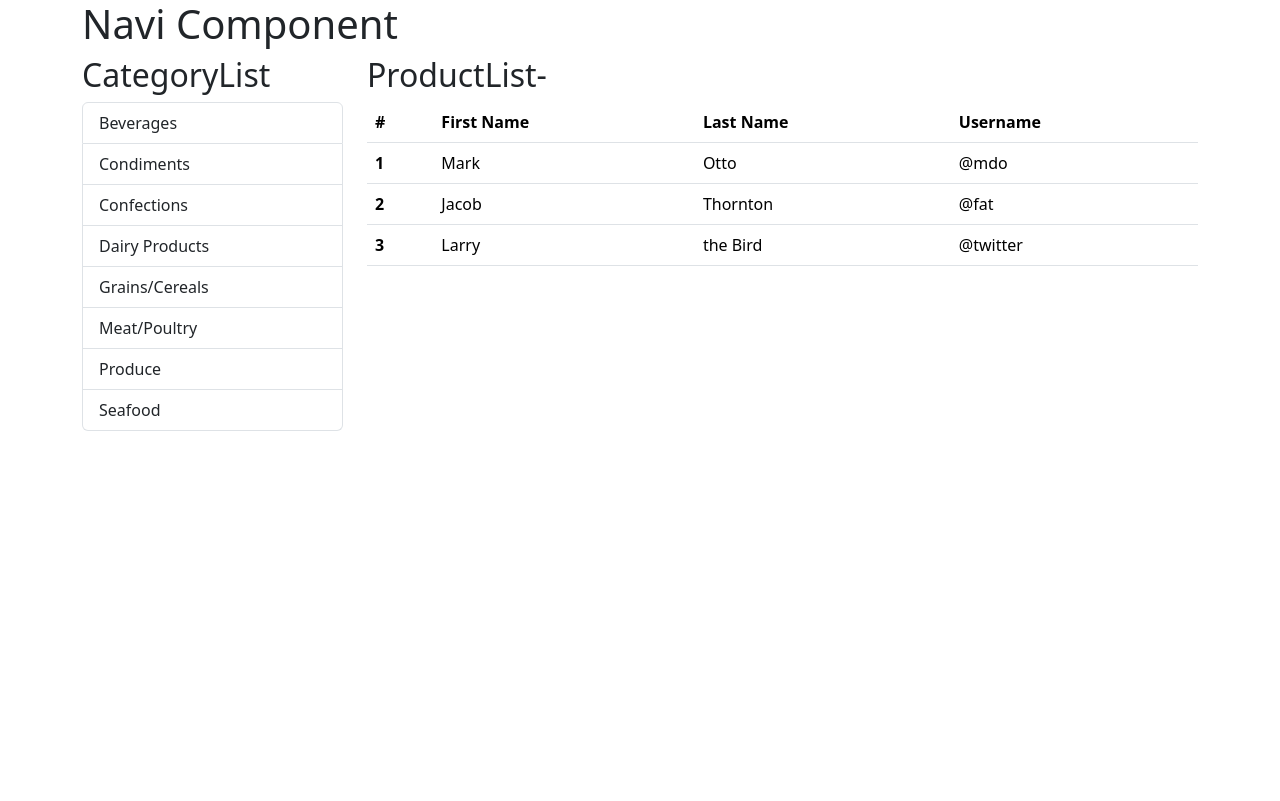
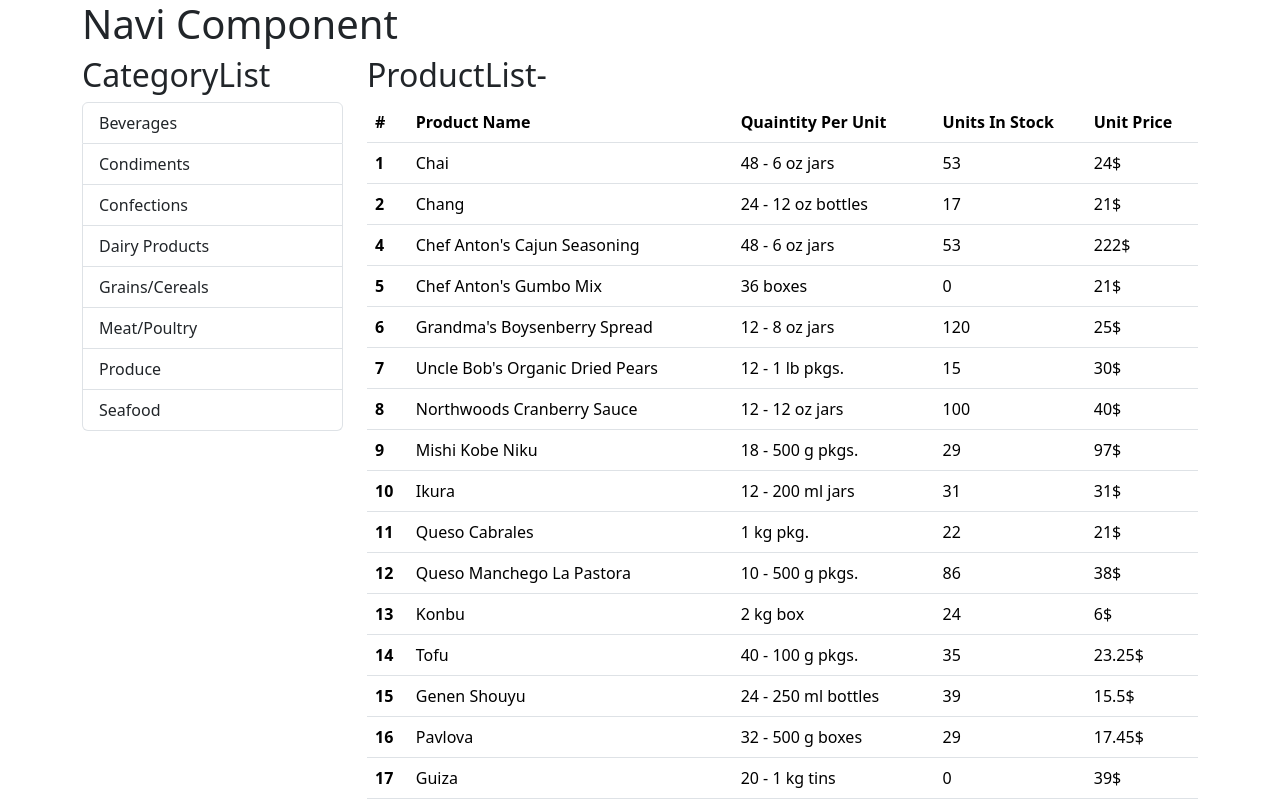
Before and after one commit to bobosii/react-practice, a React (Create React App) app: page / in a window 1280 px wide. Shown: the top 801 px of the page. Built offline with nearby package versions, Linux system fonts and the light colour scheme; data requests are answered from the project's data file; the HTML template or start-up script is replaced by a standard one.

Commit message:
get products from db

```diff
--- a/src/App.js
+++ b/src/App.js
@@ -5,10 +5,20 @@
 import ProductList from "./ProductList";
 
 export default class App extends Component {
-  state = { currentCategory: "" };
+  state = { currentCategory: "", products: [] };
+
+  componentDidMount() {
+    this.getProducts();
+  }
 
   changeCategory = (category) => {
     this.setState({ currentCategory: category.categoryName });
+  };
+
+  getProducts = () => {
+    fetch("http://localhost:3000/products")
+      .then((response) => response.json())
+      .then((data) => this.setState({ products: data }));
   };
 
   render() {
@@ -30,8 +40,10 @@
             </Col>
             <Col xs="9">
               <ProductList
-              currentCategory={this.state.currentCategory}
-              info={productInfo} />
+                products={this.state.products}
+                currentCategory={this.state.currentCategory}
+                info={productInfo}
+              />
             </Col>
           </Row>
         </Container>
--- a/src/ProductList.js
+++ b/src/ProductList.js
@@ -12,30 +12,22 @@
           <thead>
             <tr>
               <th>#</th>
-              <th>First Name</th>
-              <th>Last Name</th>
-              <th>Username</th>
+              <th>Product Name</th>
+              <th>Quaintity Per Unit</th>
+              <th>Units In Stock</th>
+              <th>Unit Price</th>
             </tr>
           </thead>
           <tbody>
-            <tr>
-              <th scope="row">1</th>
-              <td>Mark</td>
-              <td>Otto</td>
-              <td>@mdo</td>
-            </tr>
-            <tr>
-              <th scope="row">2</th>
-              <td>Jacob</td>
-              <td>Thornton</td>
-              <td>@fat</td>
-            </tr>
-            <tr>
-              <th scope="row">3</th>
-              <td>Larry</td>
-              <td>the Bird</td>
-              <td>@twitter</td>
-            </tr>
+            {this.props.products.map((product) => (
+              <tr key={product.id}>
+                <th scope="row">{product.id}</th>
+                <td>{product.productName}</td>
+                <td>{product.quantityPerUnit}</td>
+                <td>{product.unitsInStock}</td>
+                <td>{product.unitPrice}$</td>
+              </tr>
+            ))}
           </tbody>
         </Table>
       </div>
```
